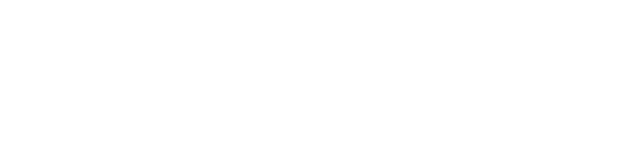
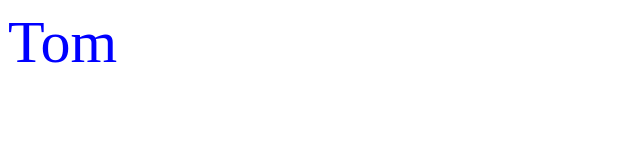
Before and after one commit to Wang-Hsiang/test_git_01, a plain HTML site: page index.html in a window 1280 px wide. Shown: the whole page, without its empty margins (0-640 px from the left). Drawn offline with Linux system fonts and the light colour scheme.

Commit message:
加入樣式

```diff
--- a/index.html
+++ b/index.html
@@ -9,7 +9,7 @@
 </head>
 
 <body>
-
+    <header>Tom</header>
 </body>
 
 </html>
--- a/main.css
+++ b/main.css
@@ -0,0 +1,5 @@
+header{
+    font-size: 60px;
+    color: blue;
+    font-family: 'Times New Roman', Times, serif;
+}
```
